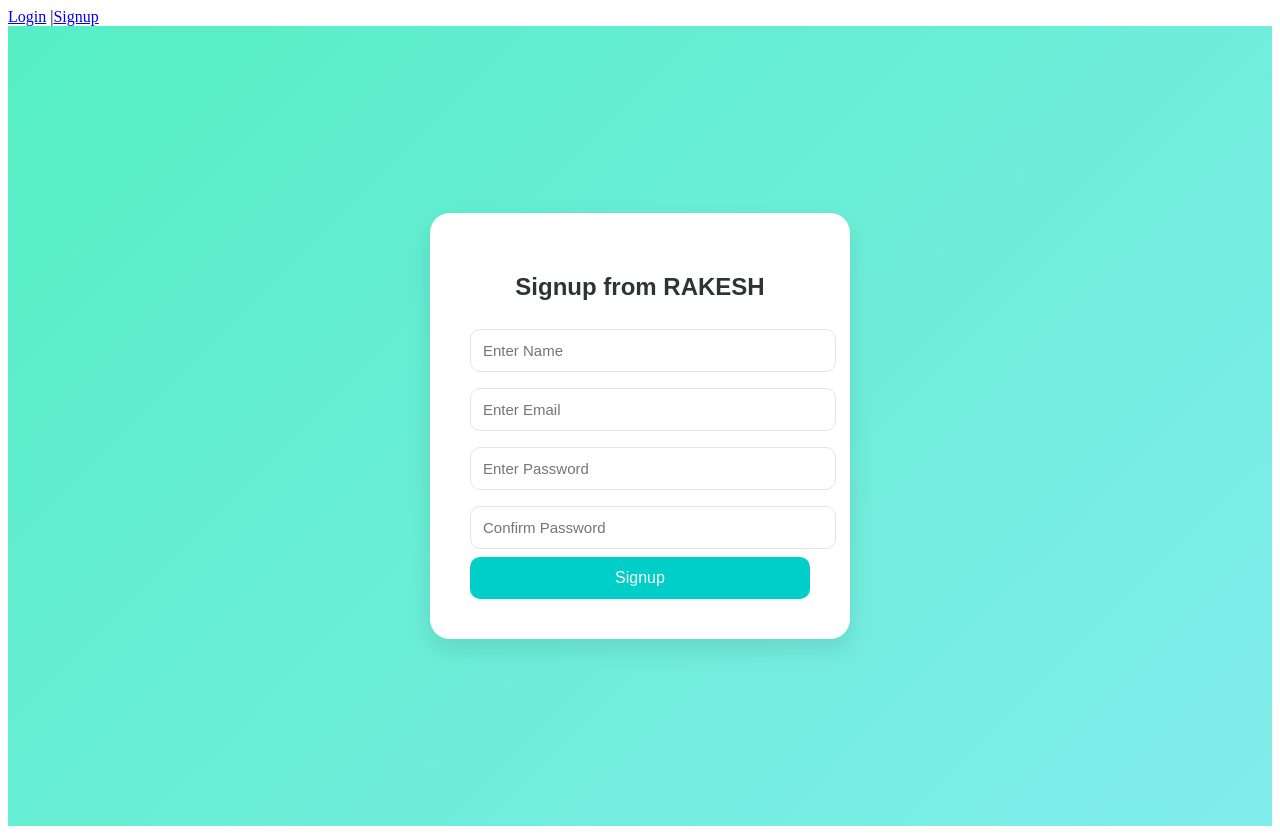
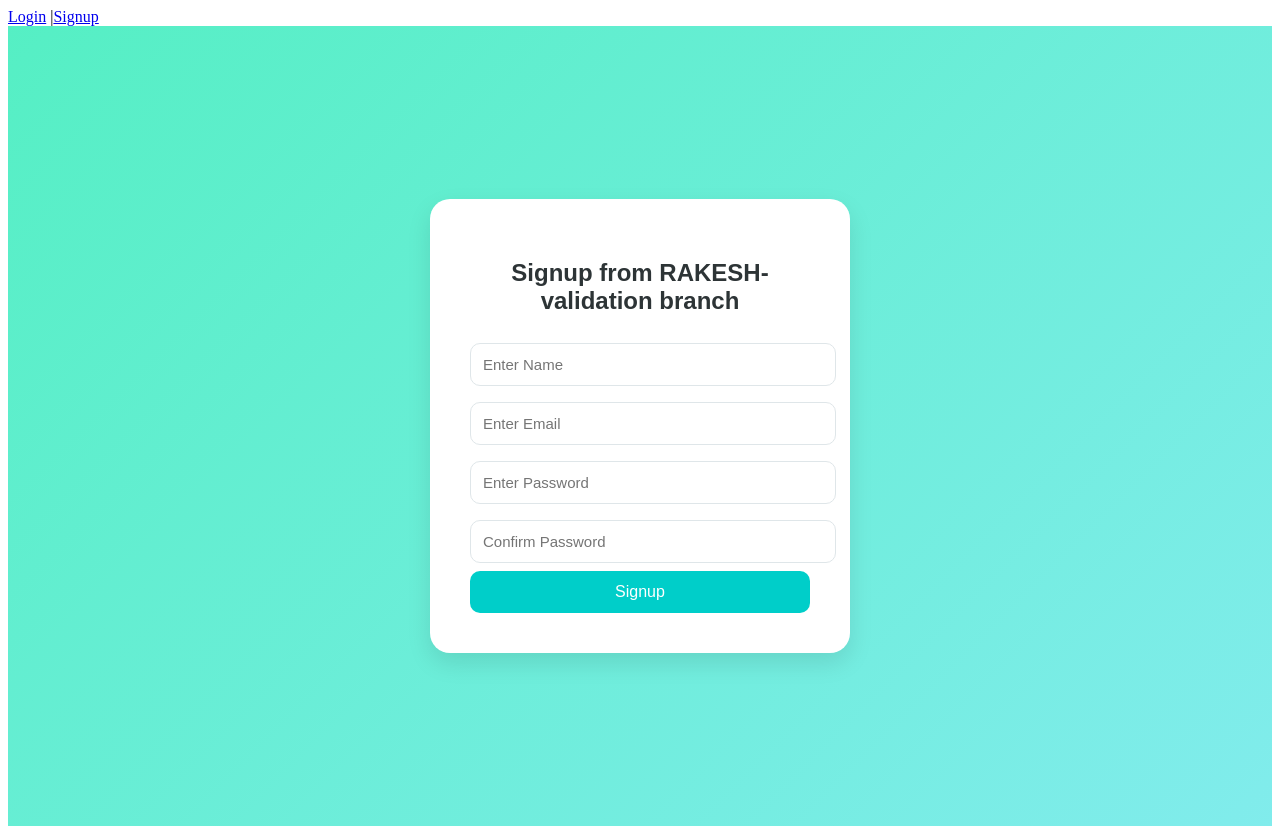
Before and after one commit to nallurinithin/Login-Signup-Page, a React (Vite) app: page /signup in a window 1280 px wide. Built offline with nearby package versions, Linux system fonts and the light colour scheme.

Commit message:
Update signup header text for validation branch

```diff
--- a/src/components/Signup.jsx
+++ b/src/components/Signup.jsx
@@ -43,7 +43,7 @@ export default function Signup() {
   return (
     <div className="signup-container">
       <div className="signup-box">
-        <h2>Signup from RAKESH</h2>
+        <h2>Signup from RAKESH-validation branch</h2>
         <form onSubmit={handleSubmit}>
           <input
             type="text"
```
